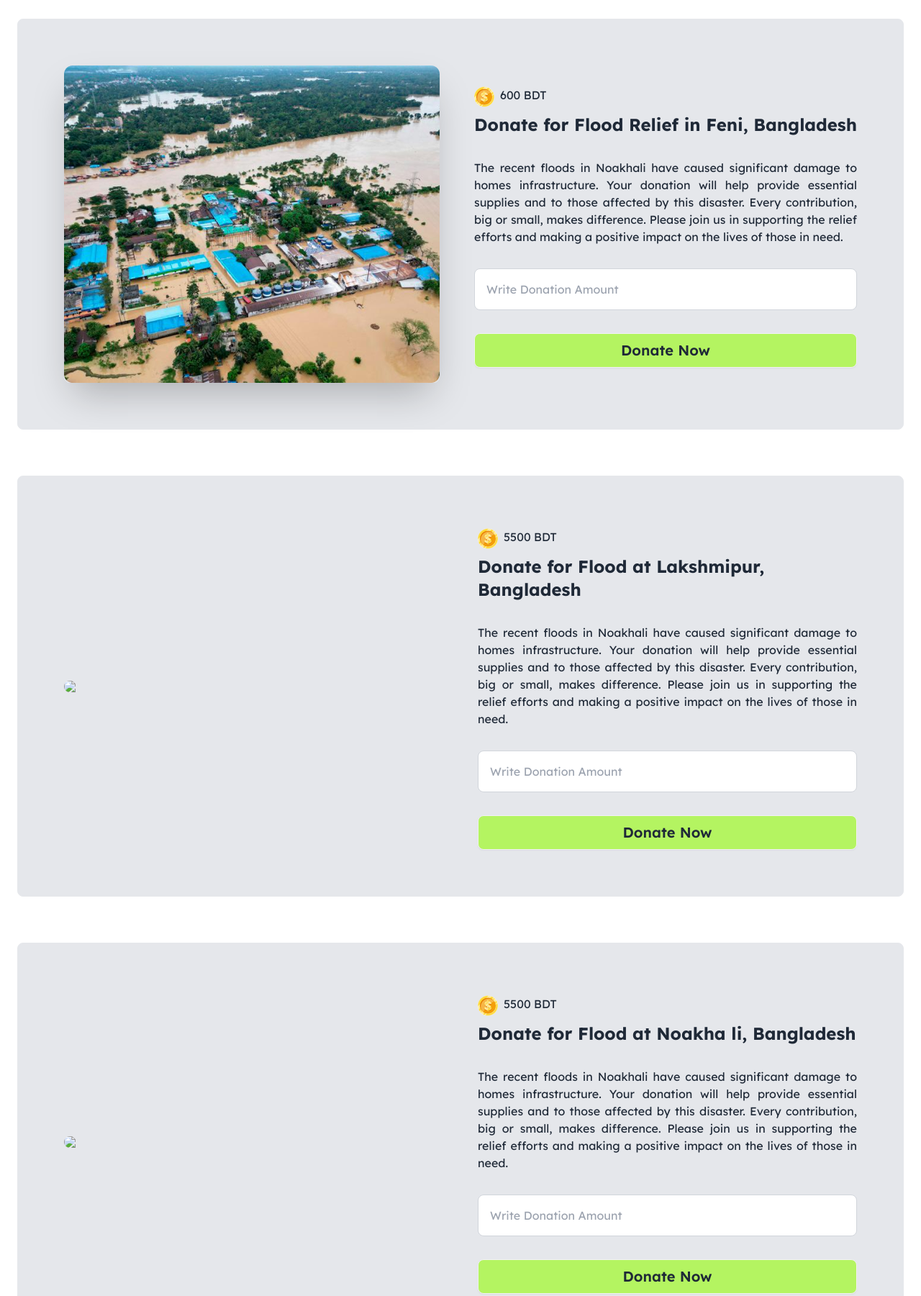
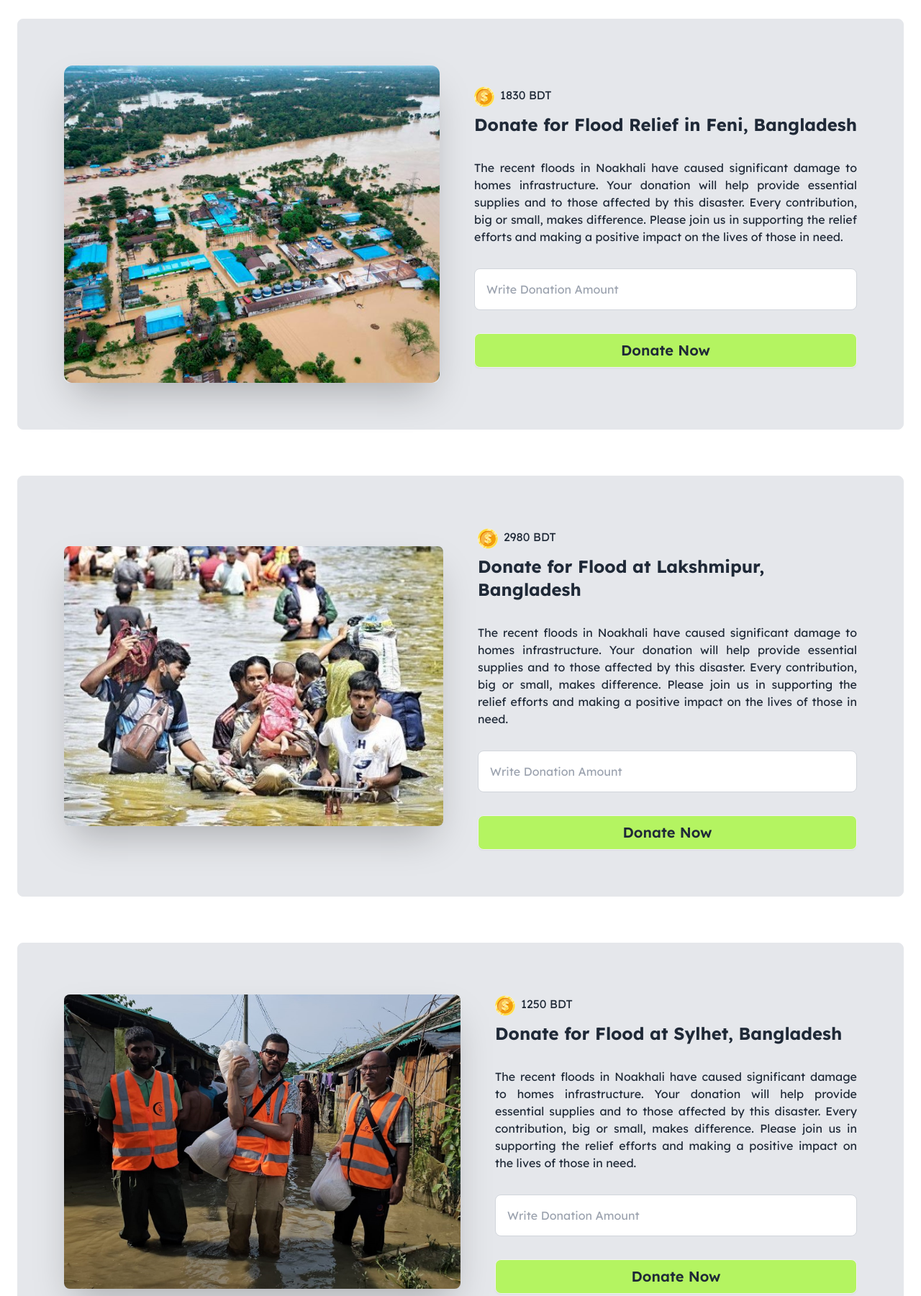
Before and after one commit to MdFoysal2024/Donate-Bangladesh, a plain HTML site: page index.html in a window 1280 px wide. Shown: the part 920-2721 px from the top of the page at 72% size. Drawn offline with nearby package versions, Linux system fonts and the light colour scheme.

Commit message:
Anohter Images has been added to the project

```diff
--- a/index.html
+++ b/index.html
@@ -62,7 +62,7 @@
                     <div class="lg:w-[50%]">
                         <div class="flex py-2">
                             <img src="images/coin.png" alt="">
-                            <p class="pl-2"><span>5500</span> BDT</p>
+                            <p class="pl-2"><span>7800</span> BDT</p>
                         </div>
                         <h1 class="text-2xl font-bold">Donate for Flood at Noakhali, Bangladesh</h1>
                         <p class="py-8 text-justify">
@@ -90,7 +90,7 @@
                     <div class="lg:w-[50%]">
                         <div class="flex py-2">
                             <img src="images/coin.png" alt="">
-                            <p class="pl-2"><span>600</span> BDT</p>
+                            <p class="pl-2"><span>1830</span> BDT</p>
                         </div>
                         <h1 class="text-2xl font-bold">Donate for Flood Relief in Feni, Bangladesh</h1>
                         <p class="py-8 text-justify">
@@ -112,11 +112,11 @@
             <div class="hero bg-base-200  border bg-gray-200
             my-16 rounded-lg p-12 ">
                 <div class="hero-content flex-col gap-12 lg:flex-row">
-                    <img src="images/lakhsmipur.jpg" class="lg:w-[50%] rounded-lg shadow-2xl" />
+                    <img src="images/lakshmipur.jpg" class="lg:w-[50%] rounded-lg shadow-2xl" alt="Image Loading..."/>
                     <div class="lg:w-[50%]">
                         <div class="flex py-2">
                             <img src="images/coin.png" alt="">
-                            <p class="pl-2"><span>5500</span> BDT</p>
+                            <p class="pl-2"><span>2980</span> BDT</p>
                         </div>
                         <h1 class="text-2xl font-bold">Donate for Flood at Lakshmipur, Bangladesh</h1>
                         <p class="py-8 text-justify">
@@ -138,13 +138,13 @@
             <div class="hero bg-base-200  border bg-gray-200
             my-16 rounded-lg p-12 ">
                 <div class="hero-content flex-col gap-12 lg:flex-row">
-                    <img src="images/sylhet.jpg" class=" lg:w-[50%] rounded-lg shadow-2xl" />
+                    <img src="images/sylhet.jpg" class=" lg:w-[50%] rounded-lg shadow-2xl"  alt="Image Loading..."/>
                     <div class="lg:w-[50%]">
                         <div class="flex py-2">
-                            <img src="images/coin.png" alt="">
-                            <p class="pl-2"><span>5500</span> BDT</p>
+                            <img src="images/coin.png" alt="Image Loading...">
+                            <p class="pl-2"><span>1250</span> BDT</p>
                         </div>
-                        <h1 class="text-2xl font-bold">Donate for Flood at Noakha li, Bangladesh</h1>
+                        <h1 class="text-2xl font-bold">Donate for Flood at Sylhet, Bangladesh</h1>
                         <p class="py-8 text-justify">
                             The recent floods in Noakhali have caused significant damage to homes infrastructure. Your
                             donation will help provide essential supplies and to those affected by this disaster. Every
@@ -178,6 +178,9 @@
 
 
     </footer>
+
+
+    <script src="js/script.js"></script>
 </body>
 
 </html>
--- /dev/null
+++ b/js/script.js
@@ -0,0 +1 @@
+console.log('24-09-25')
```
Also changed, not shown: images/lakshmipur.jpg (added), images/sylhet.jpg (added).
